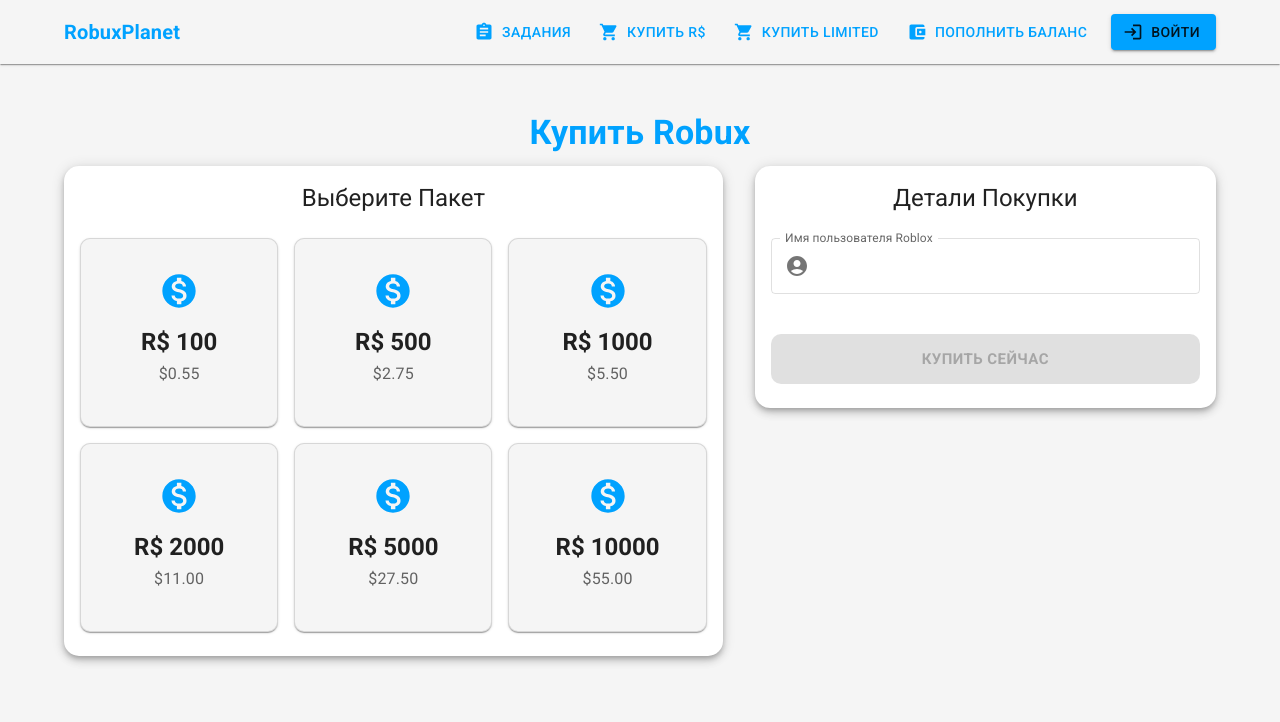
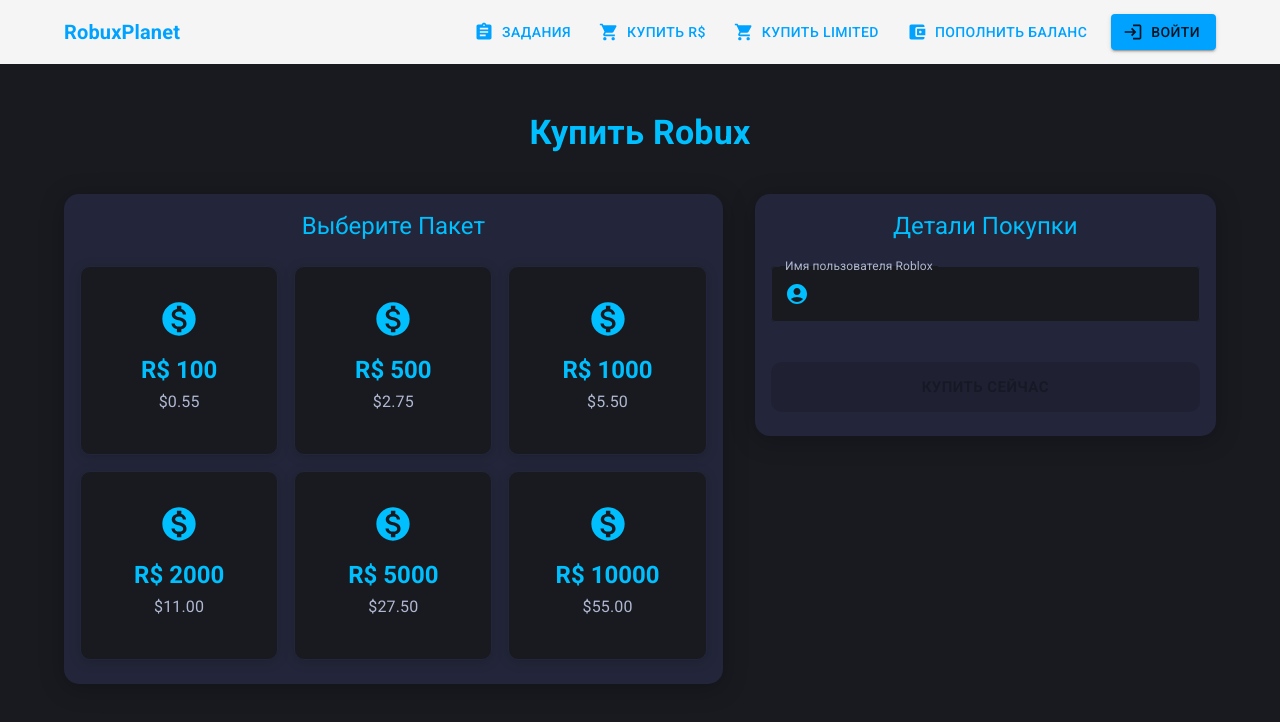
Before and after one commit to 1Milano-dev/rbx-planet, a React (Create React App) app: page /buy-robux in a window 1280 px wide. Shown: the top 722 px of the page. Built offline with nearby package versions, Linux system fonts and the light colour scheme.

Commit message:
Dark theme and animated design for BuyRobux page

```diff
--- a/src/pages/BuyRobux.js
+++ b/src/pages/BuyRobux.js
@@ -8,13 +8,21 @@
   Button,
   TextField,
   Box,
-  Alert,
   Snackbar,
-  useTheme
+  useTheme,
+  Fade,
+  Zoom,
+  Alert
 } from '@mui/material';
 import CheckCircleOutlineIcon from '@mui/icons-material/CheckCircleOutline';
 import MonetizationOnIcon from '@mui/icons-material/MonetizationOn';
 import AccountCircleIcon from '@mui/icons-material/AccountCircle';
+
+const darkBg = '#181A20';
+const cardBg = '#23263a';
+const accent = '#00bfff';
+const accent2 = '#ff4081';
+const textLight = '#f5f6fa';
 
 const robuxPackages = [
   { amount: 100, price: 0.55 },
@@ -33,9 +41,7 @@
 
   const handlePurchase = () => {
     if (!selectedPackage || !username) return;
-    // Здесь обычно обрабатывается процесс оплаты
     setOpenSnackbar(true);
-    // Имитация сброса формы после покупки
     setSelectedPackage(null);
     setUsername('');
   };
@@ -48,59 +54,68 @@
   };
 
   return (
-    <Container maxWidth="lg" sx={{ py: 4, mt: 2 }}>
-      <Typography variant="h4" component="h1" gutterBottom align="center" sx={{ color: theme.palette.primary.main, fontWeight: 'bold' }}>
+    <Box sx={{ bgcolor: darkBg, minHeight: '100vh', color: textLight, py: 6 }}>
+      <Container maxWidth="lg">
+        <Fade in timeout={900}>
+          <Typography variant="h4" component="h1" gutterBottom align="center" sx={{ color: accent, fontWeight: 'bold', mb: 5 }}>
             Купить Robux
           </Typography>
-
+        </Fade>
         <Grid container spacing={4} justifyContent="center">
           <Grid item xs={12} md={7}>
-          <Card sx={{ bgcolor: theme.palette.background.paper, borderRadius: '15px', boxShadow: theme.shadows[5] }}>
+            <Fade in timeout={1200}>
+              <Card sx={{ bgcolor: cardBg, borderRadius: '15px', boxShadow: '0 4px 24px 0 rgba(0,0,0,0.25)', color: textLight }}>
                 <CardContent>
-              <Typography variant="h5" gutterBottom sx={{ mb: 3, textAlign: 'center', color: theme.palette.text.primary }}>
+                  <Typography variant="h5" gutterBottom sx={{ mb: 3, textAlign: 'center', color: accent }}>
                     Выберите Пакет
                   </Typography>
                   <Grid container spacing={2} justifyContent="center">
-                {robuxPackages.map((pkg) => (
+                    {robuxPackages.map((pkg, i) => (
                       <Grid item xs={12} sm={6} md={4} key={pkg.amount}>
+                        <Zoom in style={{ transitionDelay: `${300 + i * 120}ms` }}>
                           <Card
                             sx={{
                               cursor: 'pointer',
                               p: 2,
                               textAlign: 'center',
                               borderRadius: '10px',
-                        border: selectedPackage?.amount === pkg.amount ? `2px solid ${theme.palette.primary.main}` : `1px solid ${theme.palette.divider}`,
-                        bgcolor: selectedPackage?.amount === pkg.amount ? theme.palette.primary.light + '20' : theme.palette.background.default,
-                        transition: 'all 0.3s ease-in-out',
+                              border: selectedPackage?.amount === pkg.amount ? `2px solid ${accent}` : `1px solid ${cardBg}`,
+                              bgcolor: selectedPackage?.amount === pkg.amount ? accent + '22' : darkBg,
+                              color: textLight,
+                              transition: 'all 0.3s',
+                              boxShadow: '0 2px 12px 0 rgba(0,0,0,0.18)',
                               '&:hover': {
-                          transform: 'translateY(-5px)',
-                          boxShadow: theme.shadows[3],
-                          borderColor: theme.palette.primary.main,
+                                transform: 'scale(1.04)',
+                                boxShadow: `0 8px 32px 0 ${accent}33`,
+                                borderColor: accent,
                               },
                             }}
                             onClick={() => setSelectedPackage(pkg)}
                           >
                             <CardContent>
-                        <MonetizationOnIcon sx={{ fontSize: 40, color: theme.palette.primary.main, mb: 1 }} />
-                        <Typography variant="h5" sx={{ color: theme.palette.text.primary, fontWeight: 'bold' }}>
+                              <MonetizationOnIcon sx={{ fontSize: 40, color: accent, mb: 1 }} />
+                              <Typography variant="h5" sx={{ color: accent, fontWeight: 'bold' }}>
                                 R$ {pkg.amount}
                               </Typography>
-                        <Typography variant="body1" color="text.secondary" sx={{ mt: 0.5 }}>
+                              <Typography variant="body1" color="#b0b8d1" sx={{ mt: 0.5 }}>
                                 ${pkg.price.toFixed(2)}
                               </Typography>
                             </CardContent>
                           </Card>
+                        </Zoom>
                       </Grid>
                     ))}
                   </Grid>
                 </CardContent>
               </Card>
+            </Fade>
           </Grid>
 
           <Grid item xs={12} md={5}>
-          <Card sx={{ bgcolor: theme.palette.background.paper, borderRadius: '15px', boxShadow: theme.shadows[5] }}>
+            <Fade in timeout={1500}>
+              <Card sx={{ bgcolor: cardBg, borderRadius: '15px', boxShadow: '0 4px 24px 0 rgba(0,0,0,0.25)', color: textLight }}>
                 <CardContent>
-              <Typography variant="h5" gutterBottom sx={{ mb: 3, textAlign: 'center', color: theme.palette.text.primary }}>
+                  <Typography variant="h5" gutterBottom sx={{ mb: 3, textAlign: 'center', color: accent }}>
                     Детали Покупки
                   </Typography>
                   <Box sx={{ mb: 3 }}>
@@ -112,34 +127,35 @@
                       onChange={(e) => setUsername(e.target.value)}
                       sx={{
                         '& .MuiOutlinedInput-root': {
-                      '& fieldset': { borderColor: theme.palette.divider },
-                      '&:hover fieldset': { borderColor: theme.palette.primary.main },
-                      '&.Mui-focused fieldset': { borderColor: theme.palette.primary.main },
+                          '& fieldset': { borderColor: cardBg },
+                          '&:hover fieldset': { borderColor: accent },
+                          '&.Mui-focused fieldset': { borderColor: accent },
+                          bgcolor: darkBg,
+                          color: textLight,
                         },
-                    '& .MuiInputLabel-root': { color: theme.palette.text.secondary },
-                    '& .MuiInputBase-input': { color: theme.palette.text.primary },
+                        '& .MuiInputLabel-root': { color: '#b0b8d1' },
+                        '& .MuiInputBase-input': { color: textLight },
                       }}
                       InputProps={{
                         startAdornment: (
-                      <AccountCircleIcon sx={{ color: theme.palette.action.active, mr: 1 }} />
+                          <AccountCircleIcon sx={{ color: accent, mr: 1 }} />
                         ),
                       }}
                     />
                   </Box>
                   {selectedPackage && (
-                <Box sx={{ mb: 3, p: 2, bgcolor: theme.palette.action.hover, borderRadius: '10px' }}>
-                  <Typography variant="body1" gutterBottom sx={{ color: theme.palette.text.primary }}>
-                    Выбранный Пакет: <Typography component="span" sx={{ fontWeight: 'bold', color: theme.palette.primary.main }}>R$ {selectedPackage.amount}</Typography>
+                    <Box sx={{ mb: 3, p: 2, bgcolor: darkBg, borderRadius: '10px', border: `1px solid ${accent}55` }}>
+                      <Typography variant="body1" gutterBottom sx={{ color: textLight }}>
+                        Выбранный Пакет: <Typography component="span" sx={{ fontWeight: 'bold', color: accent }}>R$ {selectedPackage.amount}</Typography>
                       </Typography>
-                  <Typography variant="body1" gutterBottom sx={{ color: theme.palette.text.primary }}>
-                    Цена: <Typography component="span" sx={{ fontWeight: 'bold', color: theme.palette.primary.main }}>${selectedPackage.price.toFixed(2)}</Typography>
+                      <Typography variant="body1" gutterBottom sx={{ color: textLight }}>
+                        Цена: <Typography component="span" sx={{ fontWeight: 'bold', color: accent }}>${selectedPackage.price.toFixed(2)}</Typography>
                       </Typography>
                     </Box>
                   )}
                   <Button
                     fullWidth
                     variant="contained"
-                color="primary"
                     size="large"
                     onClick={handlePurchase}
                     disabled={!selectedPackage || !username}
@@ -148,9 +164,15 @@
                       py: 1.5,
                       borderRadius: '10px',
                       fontWeight: 'bold',
-                  boxShadow: theme.shadows[3],
+                      bgcolor: accent,
+                      color: textLight,
+                      boxShadow: '0 4px 24px 0 rgba(0,191,255,0.15)',
+                      transition: 'all 0.3s',
                       '&:hover': {
-                    boxShadow: theme.shadows[6],
+                        bgcolor: accent2,
+                        color: '#fff',
+                        boxShadow: '0 8px 32px 0 rgba(255,64,129,0.18)',
+                        transform: 'scale(1.04)',
                       },
                     }}
                   >
@@ -158,20 +180,21 @@
                   </Button>
                 </CardContent>
               </Card>
+            </Fade>
           </Grid>
         </Grid>
-
         <Snackbar
           open={openSnackbar}
           autoHideDuration={6000}
           onClose={handleCloseSnackbar}
           anchorOrigin={{ vertical: 'bottom', horizontal: 'center' }}
         >
-        <Alert onClose={handleCloseSnackbar} severity="success" sx={{ width: '100%', bgcolor: theme.palette.success.main, color: theme.palette.success.contrastText }}>
+          <Alert onClose={handleCloseSnackbar} severity="success" sx={{ width: '100%', bgcolor: accent, color: textLight }}>
             <CheckCircleOutlineIcon sx={{ mr: 1, verticalAlign: 'middle' }} /> Покупка успешна! Ваши Robux будут доставлены в ближайшее время.
           </Alert>
         </Snackbar>
       </Container>
+    </Box>
   );
 };
 
```
Lines whose indentation alone changed are shown as unchanged.
